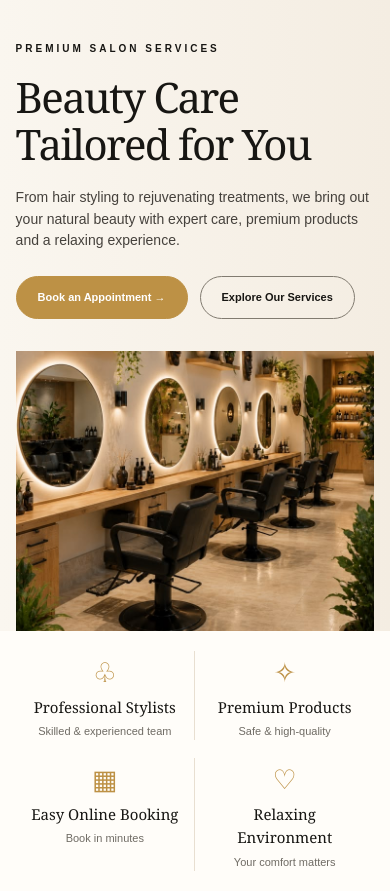
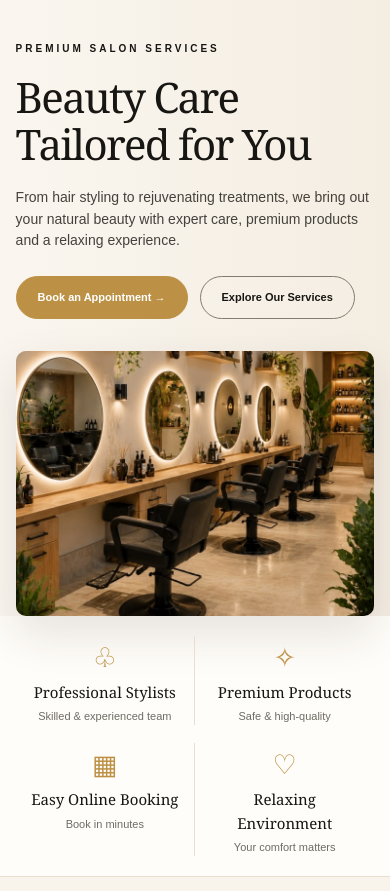
Before and after one commit to Milin-droid/elegance-salon, a Django app: page / in a window 390 px wide. Shown: the part 121-1012 px from the top of the page. Run offline with Django 5.2, Linux system fonts and the light colour scheme; data comes from the database, SQL or seed files in the repository.

Commit message:
Make homepage hero image more balanced

```diff
--- a/salon/templates/salon/home.html
+++ b/salon/templates/salon/home.html
@@ -202,8 +202,8 @@
         .hero-grid {
             display: grid;
             grid-template-columns: .9fr 1.1fr;
-            align-items: stretch;
-            min-height: 430px;
+            align-items: center;
+            min-height: 0;
         }
 
         .hero-copy {
@@ -246,15 +246,15 @@
         }
 
         .hero-image {
-            min-height: 430px;
+            height: clamp(280px, 30vw, 380px);
             overflow: hidden;
-            background: #ded0bd;
+            background: #ded0bd; border-radius: 10px; box-shadow: 0 18px 45px rgba(50, 35, 28, .12);
         }
 
         .hero-image img {
             width: 100%;
             height: 100%;
-            min-height: 430px;
+
             display: block;
             object-fit: cover;
         }
@@ -613,8 +613,8 @@
 
             .hero-image,
             .hero-image img {
-                min-height: 280px;
-                height: 280px;
+
+                height: clamp(210px, 68vw, 290px);
             }
 
             .trust-grid {
```
